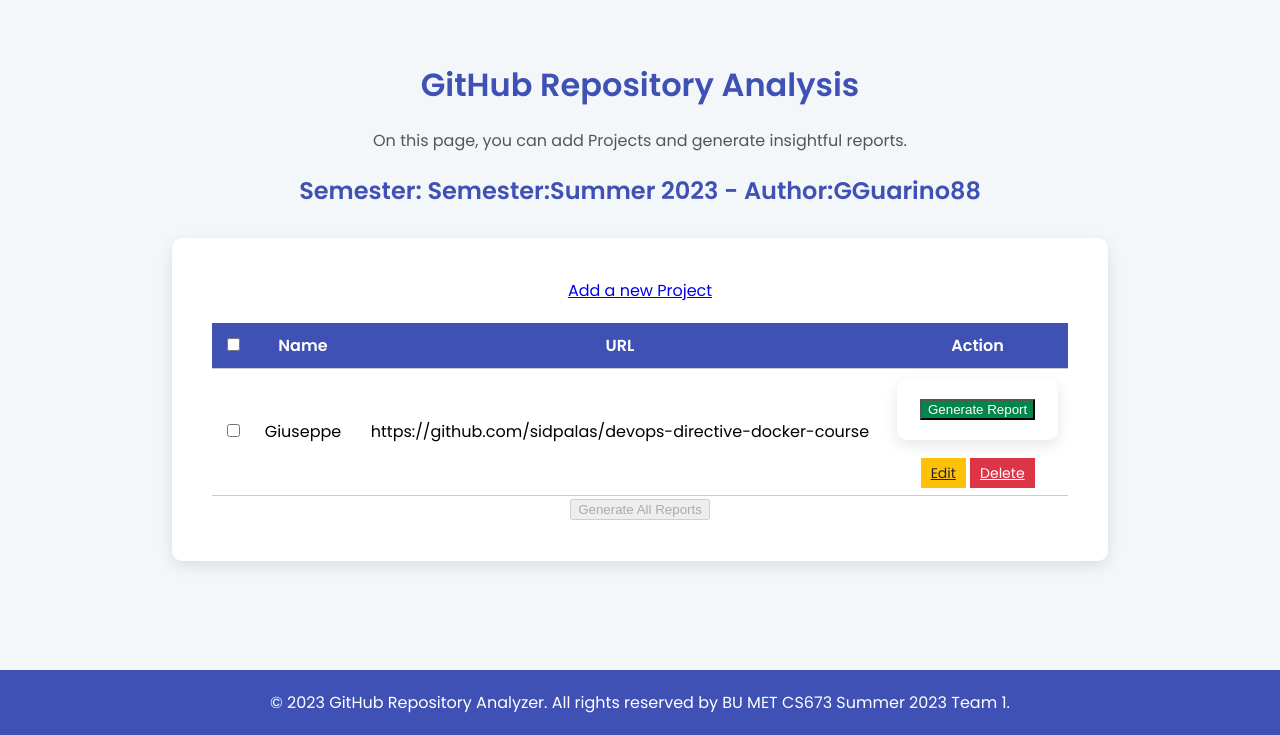
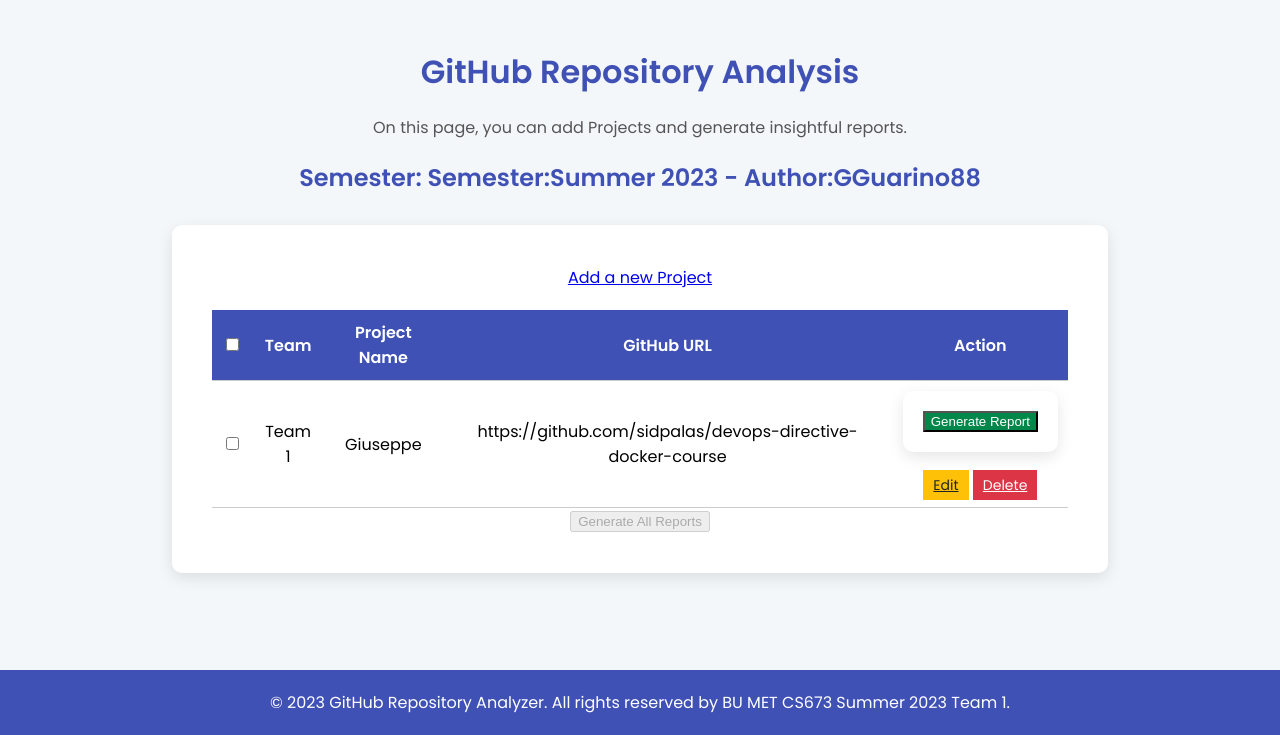
Before and after one commit to GGuarino88/Git_Repo_Analysis, a Django app: template RepoAnalysis/RepoAnalysisApp/templates/RepoAnalysisApp/scan.html in a window 1280 px wide. Shown: the part 65-800 px from the top of the page. Run offline with Django 4.2, Linux system fonts and the light colour scheme; the template is opened without the code that fills it: values that come from a table or form of the project are taken from there, others are empty; data comes from the database, SQL or seed files in the repository; both versions use the stored data as it was after the commit.

Commit message:
Added Team Name to ProjectsForms

```diff
--- a/RepoAnalysis/RepoAnalysisApp/templates/RepoAnalysisApp/RepoScanned/project-create.html
+++ b/RepoAnalysis/RepoAnalysisApp/templates/RepoAnalysisApp/Project/project-create.html
@@ -12,6 +12,9 @@
 <form id="repositoryForm" method="post">
    {% csrf_token %}
    <div class="form-group">
+      <div class="form-group">
+         {{ form.team_name}}
+      </div>
       <div class="form-group">
          {{ form.repo_name}}
       </div>
--- a/RepoAnalysis/RepoAnalysisApp/templates/RepoAnalysisApp/RepoScanned/project-delete.html
+++ b/RepoAnalysis/RepoAnalysisApp/templates/RepoAnalysisApp/Project/project-delete.html
@@ -5,6 +5,6 @@
    {% csrf_token %}
    <p>Delete <strong>{{ object.repo_name }} </strong> from list? </p>
    <button type="submit" class="btn btn-danger">Delete</button>
-   <a type="button" class="btn btn-success" href="{%url 'scan' scan_session %}">Cancel</a>
+   <a type="button" class="btn btn-success" href="{%url 'scan' semester %}">Cancel</a>
 </form>
 {% endblock %}
--- a/RepoAnalysis/RepoAnalysisApp/templates/RepoAnalysisApp/RepoScanned/project-edit.html
+++ b/RepoAnalysis/RepoAnalysisApp/templates/RepoAnalysisApp/Project/project-edit.html
@@ -7,13 +7,16 @@
    {{ form.title }}
    <div class="form-group">
       <div class="form-group">
+         {{ form.team_name}}
+      </div>
+      <div class="form-group">
          {{ form.repo_name}}
       </div>
       <div class="form-group">
          {{ form.url_name}}
       </div>
    </div>
-   <a type="button" class="btn btn-danger" href="{% url 'scan' scan_session %}">Cancel</a>
+   <a type="button" class="btn btn-danger" href="{% url 'scan' semester %}">Cancel</a>
    <input type="submit" class="btn btn-success" name="submit" id="generateReportBtn" value="Validate" {% if form.url_name.value %}enabled{% else %}disabled{% endif %}>
 </form>
 <script src="https://code.jquery.com/jquery-3.6.0.min.js"></script>
--- a/RepoAnalysis/RepoAnalysisApp/templates/RepoAnalysisApp/scan.html
+++ b/RepoAnalysis/RepoAnalysisApp/templates/RepoAnalysisApp/scan.html
@@ -22,8 +22,9 @@
                   <th scope="col">
                      <input type="checkbox" id="selectAllCheckbox">
                   </th>
-                  <th scope="col">Name</th>
-                  <th scope="col">URL</th>
+                  <th scope="col">Team</th>
+                  <th scope="col">Project Name</th>
+                  <th scope="col">GitHub URL</th>
                   <th scope="col">Action</th>
                </tr>
             </thead>
@@ -31,6 +32,7 @@
                {% for repo in user_semester_projects %}
                <tr>
                   <td><input type="checkbox" class="repoCheckbox" name="selected_repos" value="{{ repo.url_name }}"></td>
+                  <td>{{ repo.team_name }}
                   <td>{{ repo.repo_name }}</td>
                   <td>{{ repo.url_name }}</td>
                   <td>
```
Also changed, not shown: RepoAnalysis/RepoAnalysisApp/forms.py (+10 -1 lines), RepoAnalysis/db.sqlite3.
